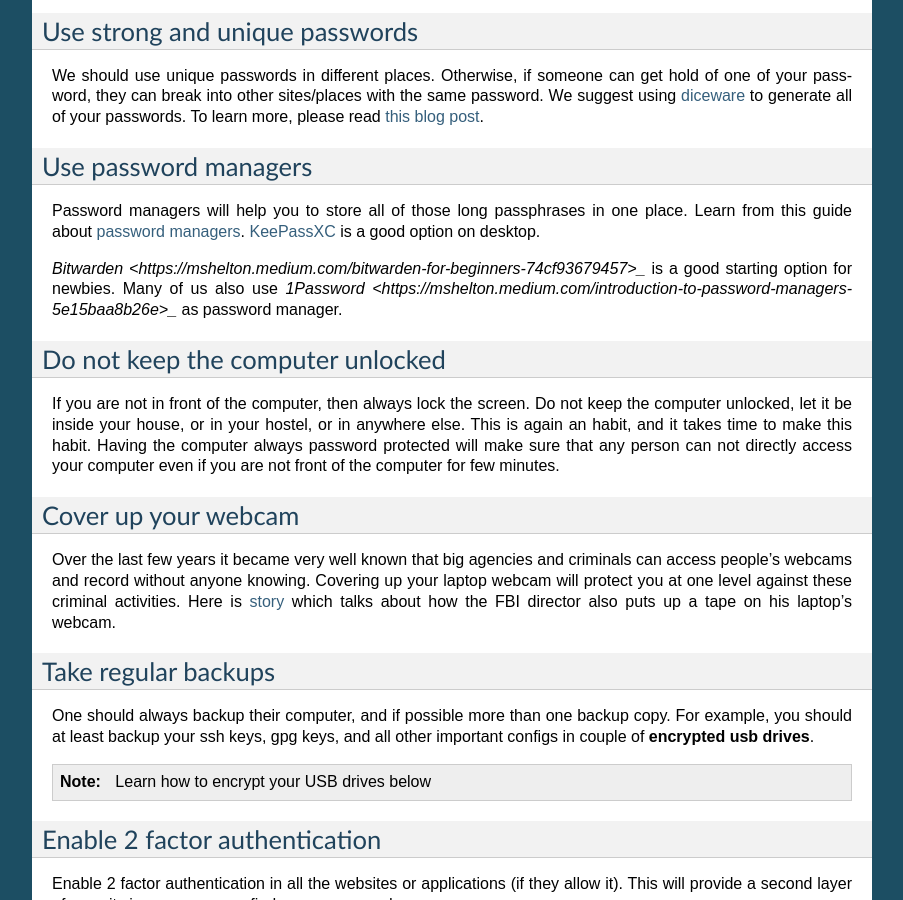
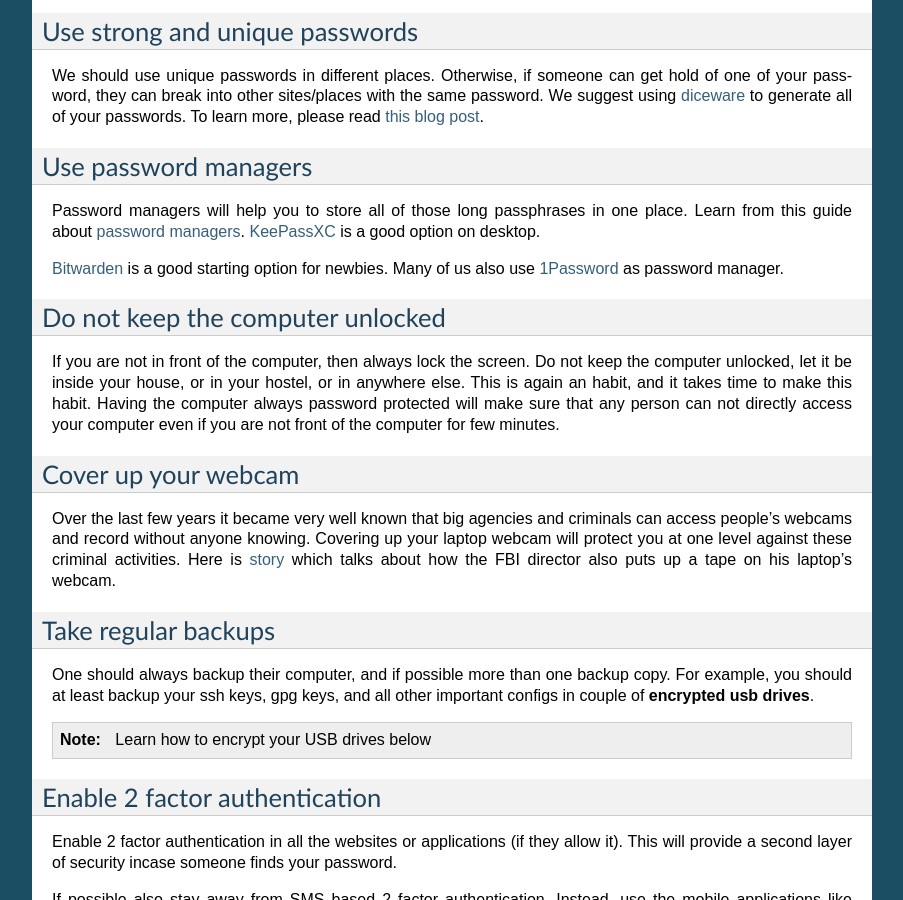
Before and after one commit to kushaldas/summertraining, a Sphinx documentation site: the page built from docs/opsec.rst, in a window 1280 px wide and 900 px high, scrolled down 1006 px. Shown: the whole window, without its empty margins (198-1101 px from the left). Built offline with Sphinx 7.4.7, drawn with Linux system fonts in a browser that asks for light colours; some of the changed lines change nothing that is shown.

Commit message:
Fixes links

```diff
--- a/docs/opsec.rst
+++ b/docs/opsec.rst
@@ -44,13 +44,11 @@
 -----------------------
 
 Password managers will help you to store all of those long passphrases in one
-place. Learn from this guide about `password managers
-<https://medium.com/@mshelton/password-managers-for-beginners-d1f49866f80f>`_.
+place. Learn from this guide about `password managers <https://medium.com/@mshelton/password-managers-for-beginners-d1f49866f80f>`_.
 `KeePassXC <https://medium.com/@mshelton/keypass-for-beginners-dc8adfcdad54>`_ is a good option on desktop.
 
-`Bitwarden <https://mshelton.medium.com/bitwarden-for-beginners-74cf93679457>_` is a good starting option
-for newbies. Many of us also use `1Password <https://mshelton.medium.com/introduction-to-password-managers-5e15baa8b26e>_`
-as password manager.
+`Bitwarden <https://mshelton.medium.com/bitwarden-for-beginners-74cf93679457>`_ is a good starting option
+for newbies. Many of us also use `1Password <https://mshelton.medium.com/introduction-to-password-managers-5e15baa8b26e>`_ as password manager.
 
 
 Do not keep the computer unlocked
```
